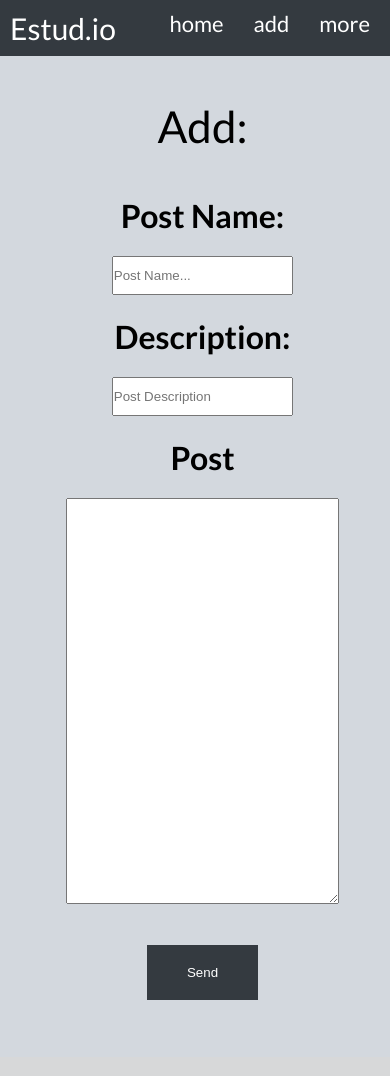
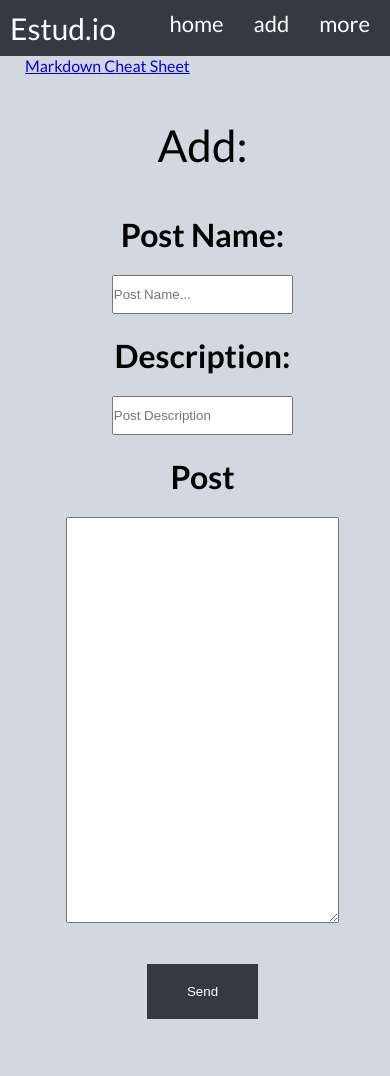
Before and after one commit to richardjimenezyolo/estud.io, a Flask app: page /add in a window 390 px wide. Before the commit the page ends 1000 px from the top, so only its background shows below. Run offline with Flask 2, Linux system fonts and the light colour scheme.

Commit message:
add markdown cheat sheet link and just a little bit of responsive

```diff
--- a/static/styles.css
+++ b/static/styles.css
@@ -148,3 +148,10 @@ textarea{
 	margin-left: 20%;
 	margin-right: 20%;
 }
+
+@media screen and (max-width: 600px){
+	#content{
+		margin-left: 0;
+		margin-right: 0;
+	}
+}
--- a/templates/add.html
+++ b/templates/add.html
@@ -1,6 +1,7 @@
 {% extends 'base.html' %}
 {% block body %}
 	<div class="container">
+		<a href="https://github.com/adam-p/markdown-here/wiki/Markdown-Cheatsheet" target="blank">Markdown Cheat Sheet</a>
 		<center>
 			<form action="/add_post" method="POST">
 				<p style="font-size: 44px;font-family: lato;">Add:</p>
--- a/templates/base.html
+++ b/templates/base.html
@@ -5,6 +5,7 @@
 	<title>estud.io</title>
 	<link href='http://fonts.googleapis.com/css?family=Lato:400,700' rel='stylesheet' type='text/css'>
 	<link rel="stylesheet" href="static/styles.css">
+	<meta name="viewport" content="width=device-width, user-scalable=no, initial-scale=1.0, maximum-scale=1.0, minimum-scale=1.0">
 </head>
 <body>
 	<div class="nav-container">
```
